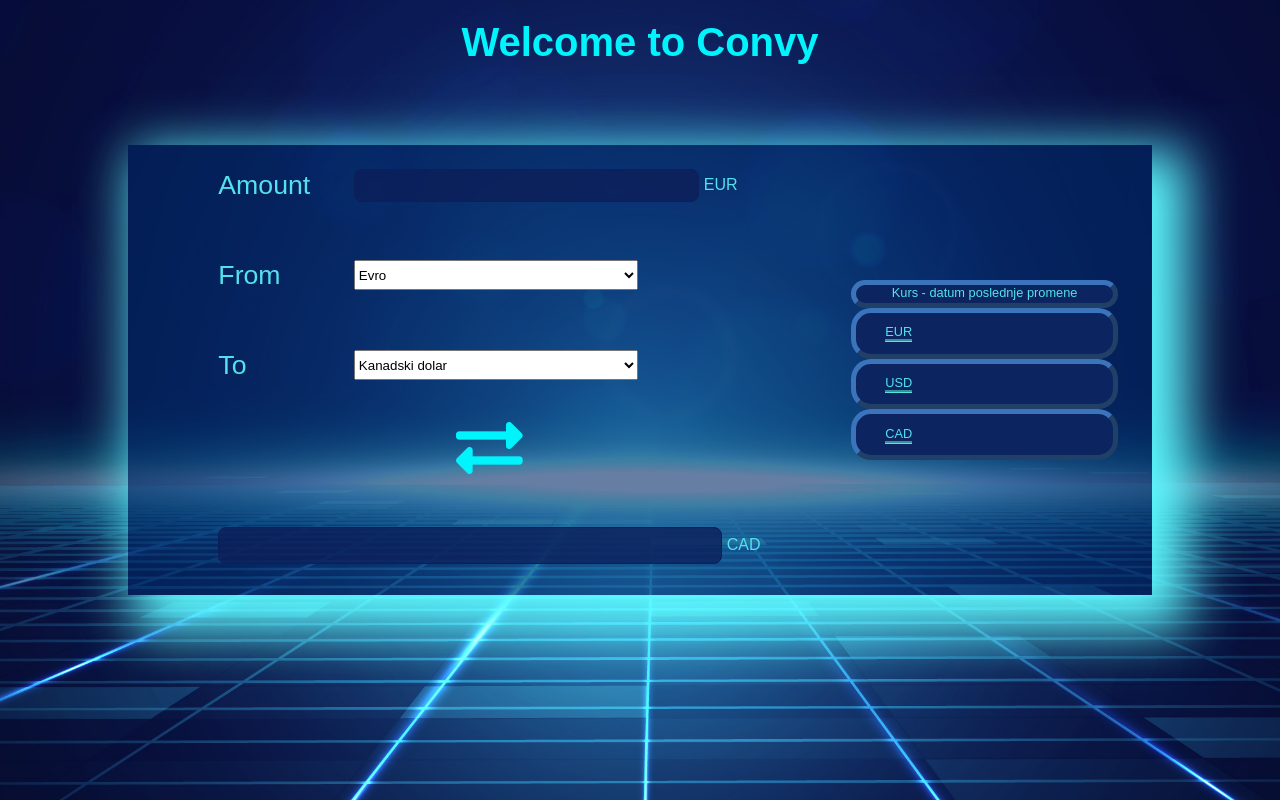
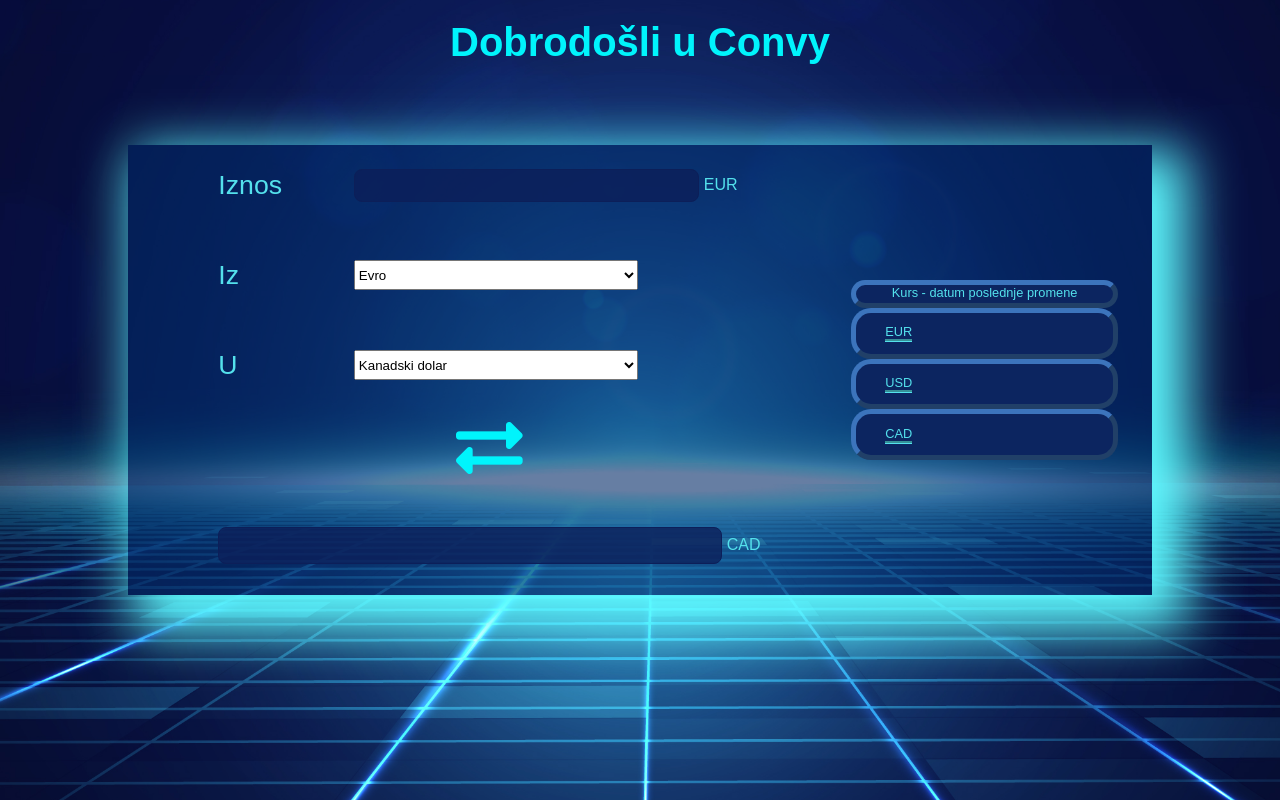
Before and after one commit to despotovic99/Konverter-valuta, a website: page public/konvertor.html in a window 1280 px wide. Drawn offline with Linux system fonts and the light colour scheme; no server answers.

Commit message:
podesena ikonica i promenjen jezik

```diff
--- a/public/konvertor.html
+++ b/public/konvertor.html
@@ -3,19 +3,20 @@
 <head>
     <meta charset="UTF-8">
     <meta name="viewport" content="width=device-width, initial-scale=1.0">
-    <title>Convy convertor</title>
+    <title>Convy konvertor</title>
     <link rel="stylesheet" href="./css/konvertor.css">
     <link rel="stylesheet" href="https://use.fontawesome.com/releases/v5.4.1/css/all.css">
+    <link rel="icon" href="./img/ikonica.png" type="image/icon type">
 </head>
 <body>
-    <h2>Welcome to Convy</h2>
+    <h2>Dobrodošli u Convy</h2>
     <div class="box">
         <div class="formbox">
          <form id="forma">
-            <div id="div1" class="formaDivovi"><label for="iznos">Amount</label>
+            <div id="div1" class="formaDivovi"><label for="iznos">Iznos</label>
                <div> <input type="number" id="iznos" name="iznos"> <p id="iznosValutaText1">EUR</p></div>
            </div>
-            <div id="div2" class="formaDivovi"><label  for="valuta1">From</label>
+            <div id="div2" class="formaDivovi"><label  for="valuta1">Iz</label>
                 <select onchange="promeniValutu1(this)" name="valuta1" id="valuta1">
                     <option value="EUR"> Evro </option>
                     <option value="CAD"> Kanadski dolar </option>
@@ -52,7 +53,7 @@
                     <option value="MYR"> Malezijski ringit </option>
                 </select></div>
            <div id="div3" class="formaDivovi">
-            <label for="valuta2" >To</label>
+            <label for="valuta2" >U</label>
             <select onchange="promeniValutu2(this)" name="valuta2" id="valuta2">
                 <option value="CAD"> Kanadski dolar </option>
                 <option value="HKD"> Hongkonški dolar </option>
```
Also changed, not shown: public/index.html (+3 -2 lines), public/img/ikonica.png (added).
